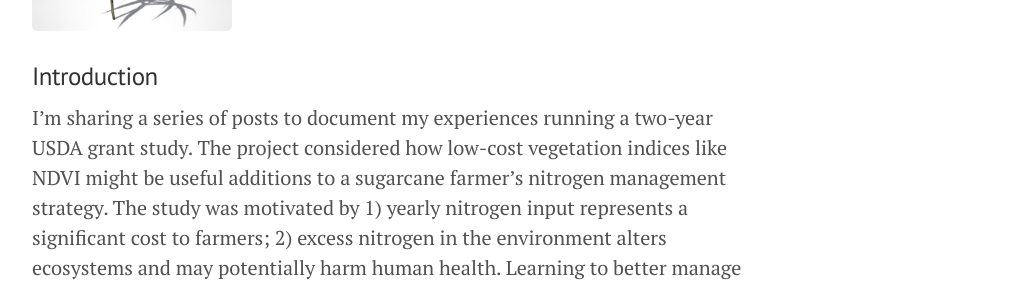
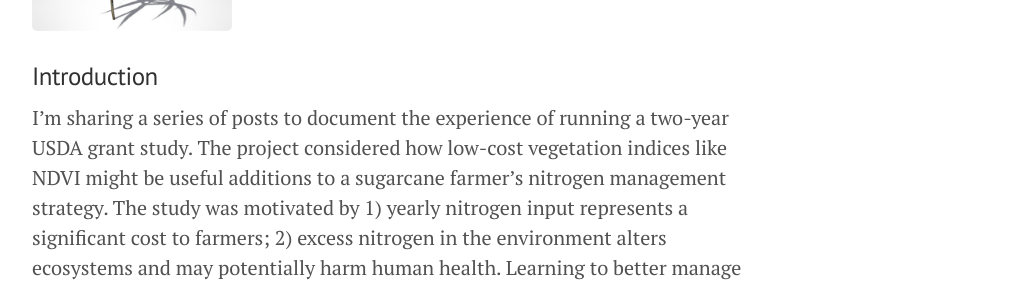
Before and after one commit to geraldmc/geraldmc.github.io, a Jekyll site: the page built from _posts/2019-04-23-predicting-yield-1.md, in a window 1280 px wide and 900 px high. Shown: the part 401-689 px from the top of the window, without its empty margins (248-1276 px from the left). Built offline with Jekyll 4.4.1, drawn with Linux system fonts in a browser that asks for light colours; some of the changed text lies outside the part shown.

```diff
--- a/_posts/2019-04-23-predicting-yield-1.md
+++ b/_posts/2019-04-23-predicting-yield-1.md
@@ -7,7 +7,7 @@ title: Predicting Crop Yield - Part I
 
 ### Introduction
 
-I'm sharing a series of posts to document my experiences running a two-year USDA grant study. The project considered how low-cost vegetation indices like NDVI might be useful additions to a sugarcane farmer's nitrogen management strategy. The study was motivated by 1) yearly nitrogen input represents a significant cost to farmers; 2) excess nitrogen in the environment alters ecosystems and may potentially harm human health. Learning to better manage N application is motivated by the economics of sugarcane agriculture as well as by a need to address an environmental issue. Some of what follows will include reference to the software packages used along with code developed in deriving the results.
+I'm sharing a series of posts to document the experience of running a two-year USDA grant study. The project considered how low-cost vegetation indices like NDVI might be useful additions to a sugarcane farmer's nitrogen management strategy. The study was motivated by 1) yearly nitrogen input represents a significant cost to farmers; 2) excess nitrogen in the environment alters ecosystems and may potentially harm human health. Learning to better manage N application is motivated by the economics of sugarcane agriculture as well as by a need to address an environmental issue. Some of what follows will include reference to the software packages used along with code developed in deriving the results.
 
 ### Background
 
```
